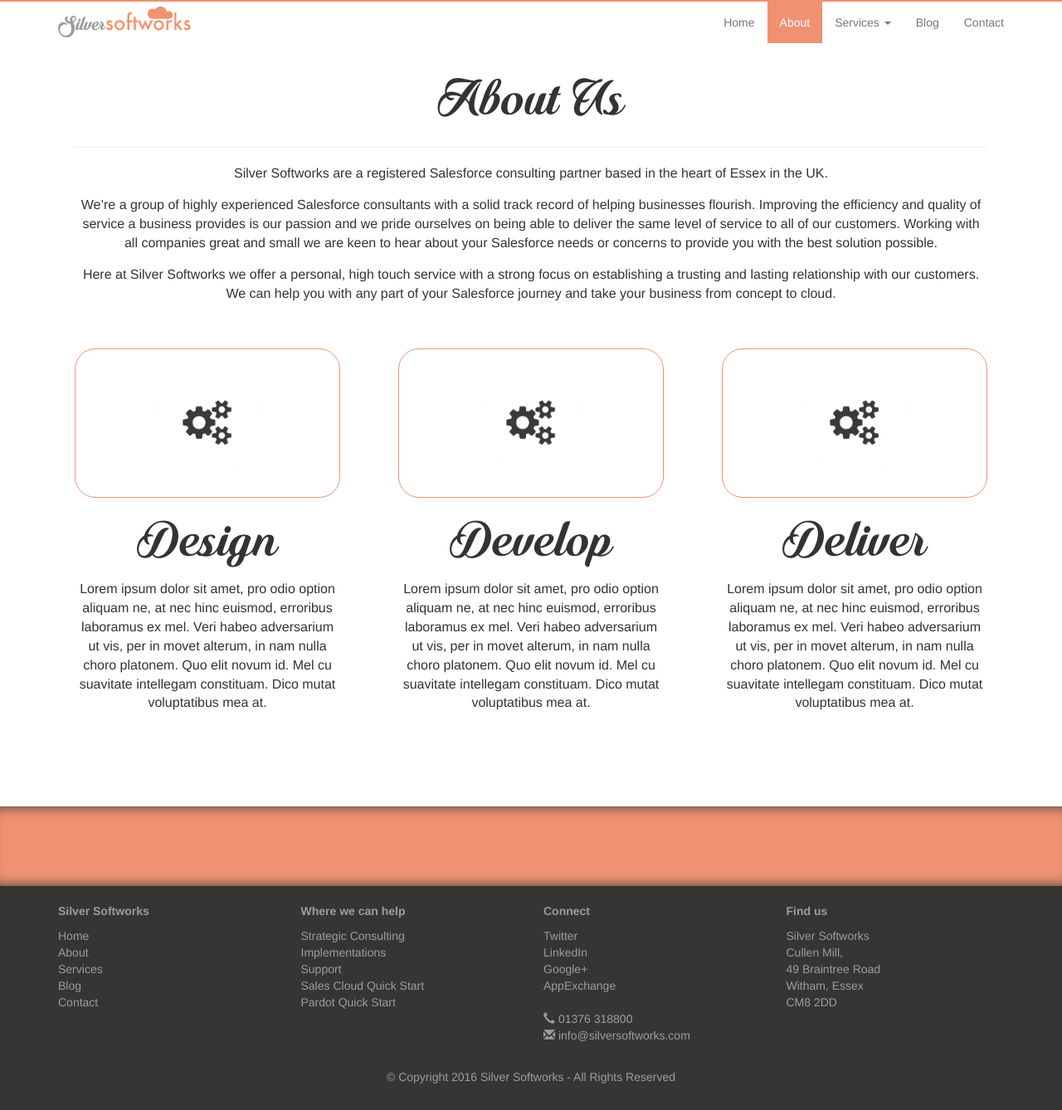
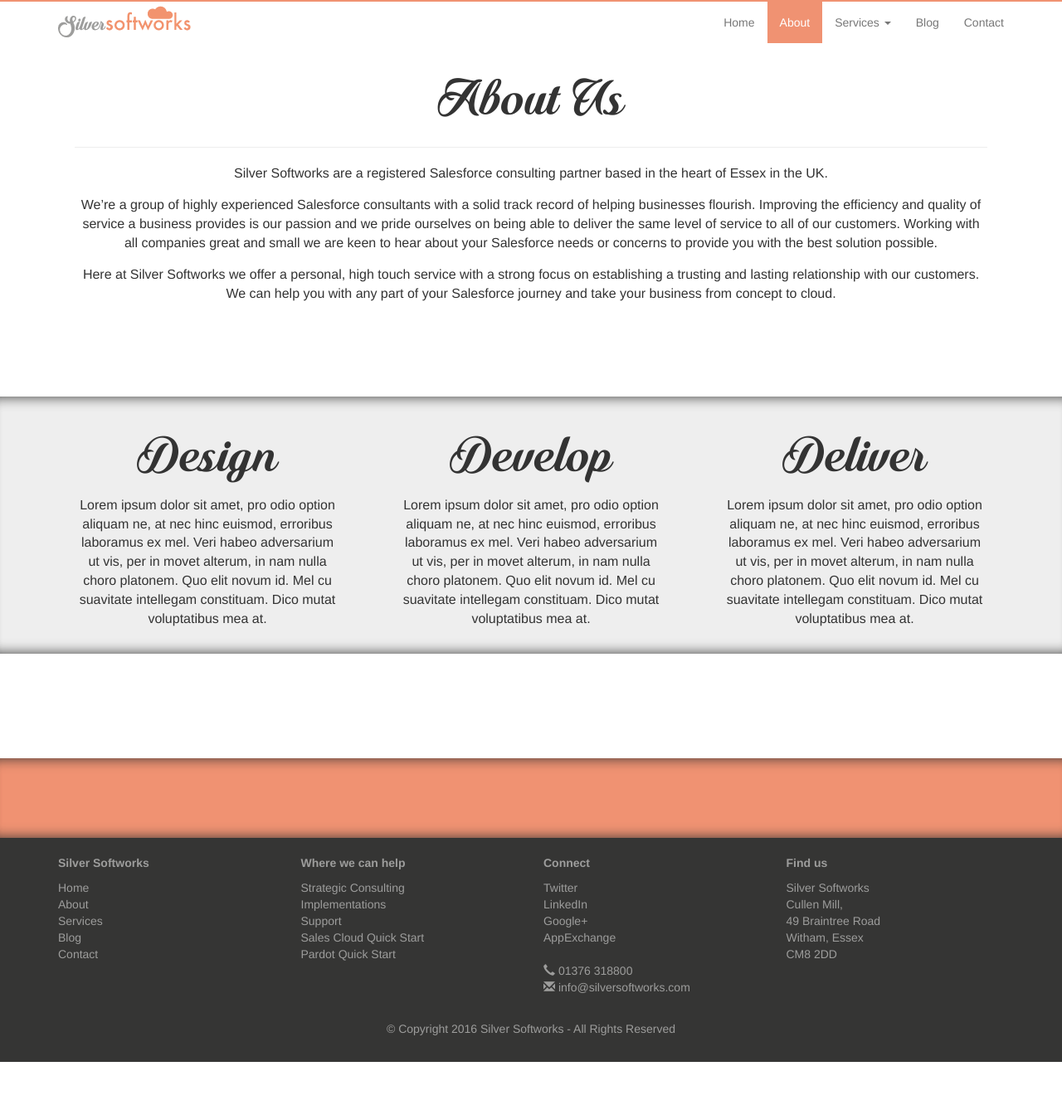
Before and after one commit to ThomasDavidPacker/Silver-Softworks, a Jekyll site: the page built from about.html, in a window 1280 px wide and 1338 px high. Shown: the whole window at 83% size. Built offline with Jekyll 4.4.1, drawn with Linux system fonts in a browser that asks for light colours.

Commit message:
Updates
Updates

```diff
--- a/about.html
+++ b/about.html
@@ -16,22 +16,26 @@
 					</div>
 				</div>
 			</div>
+		</div>
+	</div>
 
+	<div class="shadow" id="c_jumbotron_full_width">
+		<div class="container">
 			<div class="row">
 				<div class="col-md-4">
 					<div class="c_section_content_center">
-						<div class="c_help_offer_image_container">
+						<!--<div class="c_help_offer_image_container">
 							<img src="images/cog.png" class="img-responsive c_content_image_center">
-						</div>
+						</div>-->
 						<h1 class="c_silsof_header c_header_large">Design</h1>
 						<p class="c_paragraph_small">Lorem ipsum dolor sit amet, pro odio option aliquam ne, at nec hinc euismod, erroribus laboramus ex mel. Veri habeo adversarium ut vis, per in movet alterum, in nam nulla choro platonem. Quo elit novum id. Mel cu suavitate intellegam constituam. Dico mutat voluptatibus mea at.</p>
 					</div>
 			  	</div>
 			  	<div class="col-md-4">
 					<div class="c_section_content_center">
-						<div class="c_help_offer_image_container">
+						<!--<div class="c_help_offer_image_container">
 							<img src="images/cog.png" class="img-responsive c_content_image_center">
-						</div>
+						</div>-->
 						<h1 class="c_silsof_header c_header_large">Develop</h1>
 				  		<p class="c_paragraph_small">Lorem ipsum dolor sit amet, pro odio option aliquam ne, at nec hinc euismod, erroribus laboramus ex mel. Veri habeo adversarium ut vis, per in movet alterum, in nam nulla choro platonem. Quo elit novum id. Mel cu suavitate intellegam constituam. Dico mutat voluptatibus mea at.</p>
 
@@ -39,9 +43,9 @@
 				</div>
 			 	<div class="col-md-4">
 					<div class="c_section_content_center">
-						<div class="c_help_offer_image_container">
+						<!--<div class="c_help_offer_image_container">
 							<img src="images/cog.png" class="img-responsive c_content_image_center">
-						</div>
+						</div>-->
 						<h1 class="c_silsof_header c_header_large">Deliver</h1>
 				  	  	<p class="c_paragraph_small">Lorem ipsum dolor sit amet, pro odio option aliquam ne, at nec hinc euismod, erroribus laboramus ex mel. Veri habeo adversarium ut vis, per in movet alterum, in nam nulla choro platonem. Quo elit novum id. Mel cu suavitate intellegam constituam. Dico mutat voluptatibus mea at.</p>
 			  		</div>
@@ -49,4 +53,7 @@
 			</div>
 		</div>
 	</div>
+
+	<div class="jumbotron" id="c_jumbotron_full_width_white"></div>
+
 </div>
```
